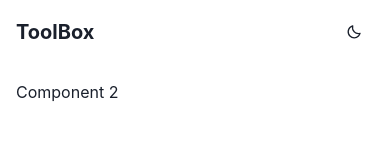
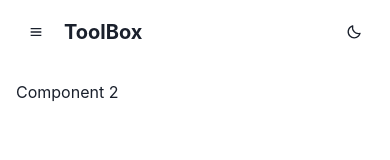
Before and after one commit to loveliveall/tools, a React app: page /ex2 in a window 390 px wide. Shown: the top 160 px of the page. Built offline with nearby package versions, Linux system fonts and the light colour scheme.

Commit message:
Update mobile navbar

```diff
--- a/src/App.tsx
+++ b/src/App.tsx
@@ -17,10 +17,11 @@ function Comp2() {
 }
 
 function App() {
+  const [navBarOpen, setNavBarOpen] = React.useState(false);
   return (
     <Box>
-      <AppBar />
-      <NavBar />
+      <AppBar setNavBarOpen={setNavBarOpen} />
+      <NavBar isOpen={navBarOpen} onClose={() => setNavBarOpen(false)} />
       <Content>
         <Switch>
           <Route path="/ex1" component={Comp1} />
--- a/src/components/app-frame/AppBar.tsx
+++ b/src/components/app-frame/AppBar.tsx
@@ -7,11 +7,14 @@ import {
   IconButton,
   Spacer,
 } from '@chakra-ui/react';
-import { BiSun, BiMoon } from 'react-icons/bi';
+import { BiSun, BiMoon, BiMenu } from 'react-icons/bi';
 
-import { APP_BAR_HEIGHT } from '@/consts';
+import { APP_BAR_HEIGHT, DESKTOP_BP } from '@/consts';
 
-function AppBar() {
+type AppBarProps = {
+  setNavBarOpen: (newV: boolean) => void,
+};
+function AppBar({ setNavBarOpen }: AppBarProps) {
   const { colorMode, toggleColorMode } = useColorMode();
   return (
     <Box
@@ -22,9 +25,18 @@ function AppBar() {
       h={APP_BAR_HEIGHT}
     >
       <HStack h="full" p={4}>
-        <Heading size="md">
-          ToolBox
-        </Heading>
+        <HStack>
+          <IconButton
+            aria-label="Open navbar"
+            display={{ base: 'inline-flex', [DESKTOP_BP]: 'none' }}
+            onClick={() => setNavBarOpen(true)}
+            icon={<BiMenu />}
+            variant="ghost"
+          />
+          <Heading size="md">
+            ToolBox
+          </Heading>
+        </HStack>
         <Spacer />
         <IconButton
           aria-label="Switch color mode"
--- a/src/components/app-frame/NavBar.tsx
+++ b/src/components/app-frame/NavBar.tsx
@@ -1,6 +1,5 @@
 import React from 'react';
 import {
-  useDisclosure,
   Box,
   Drawer,
   DrawerContent,
@@ -13,8 +12,11 @@ import {
 import { DESKTOP_BP, APP_BAR_HEIGHT, NAV_BAR_WIDTH } from '@/consts';
 import NavBarContent from './NavBarContent';
 
-function NavBar() {
-  const { isOpen, onClose } = useDisclosure();
+type NavBarProps = {
+  isOpen: boolean,
+  onClose: () => void,
+};
+function NavBar({ isOpen, onClose }: NavBarProps) {
   return (
     <>
       {/* Mobile UI */}
@@ -25,8 +27,8 @@ function NavBar() {
           <DrawerHeader>
             Toolbox
           </DrawerHeader>
-          <DrawerBody>
-            <NavBarContent />
+          <DrawerBody p={0}>
+            <NavBarContent onNavBarClose={onClose} />
           </DrawerBody>
         </DrawerContent>
       </Drawer>
@@ -38,7 +40,7 @@ function NavBar() {
         d={{ base: 'none', [DESKTOP_BP]: 'flex' }}
         w={NAV_BAR_WIDTH}
       >
-        <NavBarContent />
+        <NavBarContent onNavBarClose={onClose} />
       </Box>
     </>
   );
--- a/src/components/app-frame/NavBarContent.tsx
+++ b/src/components/app-frame/NavBarContent.tsx
@@ -13,10 +13,13 @@ type NavLinkItemProps = {
   to: string,
   label: string,
   exact?: boolean,
+  onNavBarClose: () => void,
 };
-function NavLinkItem({ to, label, exact }: NavLinkItemProps) {
-  const hoverBgColor = useColorModeValue('gray.200', 'gray.600');
-  const activeBgColor = useColorModeValue('gray.300', 'gray.500');
+function NavLinkItem({
+  to, label, exact, onNavBarClose,
+}: NavLinkItemProps) {
+  const hoverBgColor = useColorModeValue('gray.200', 'gray.700');
+  const activeBgColor = useColorModeValue('gray.300', 'gray.600');
   return (
     <Box as="li" listStyleType="none">
       <Button
@@ -27,6 +30,7 @@ function NavLinkItem({ to, label, exact }: NavLinkItemProps) {
         isFullWidth
         borderRadius={0}
         justifyContent="left"
+        onClick={onNavBarClose}
         _hover={{
           background: hoverBgColor,
         }}
@@ -47,12 +51,16 @@ function NavLinkItem({ to, label, exact }: NavLinkItemProps) {
   );
 }
 
-function NavBarContent() {
+type NavBarContentProps = {
+  onNavBarClose: () => void,
+};
+function NavBarContent({ onNavBarClose }: NavBarContentProps) {
   return (
     <VStack as="ul" w="full" alignItems="stretch" spacing={0}>
       <NavLinkItem
         to={RoutePath.CCPNormal}
         label="컴플리트 가챠 계산기"
+        onNavBarClose={onNavBarClose}
       />
     </VStack>
   );
--- a/src/consts.ts
+++ b/src/consts.ts
@@ -4,4 +4,4 @@ import {
 
 export const APP_BAR_HEIGHT = 16;
 export const NAV_BAR_WIDTH = 240;
-export const DESKTOP_BP: ThemeTypings['breakpoints'] = 'md';
+export const DESKTOP_BP: ThemeTypings['breakpoints'] = 'lg';
```
